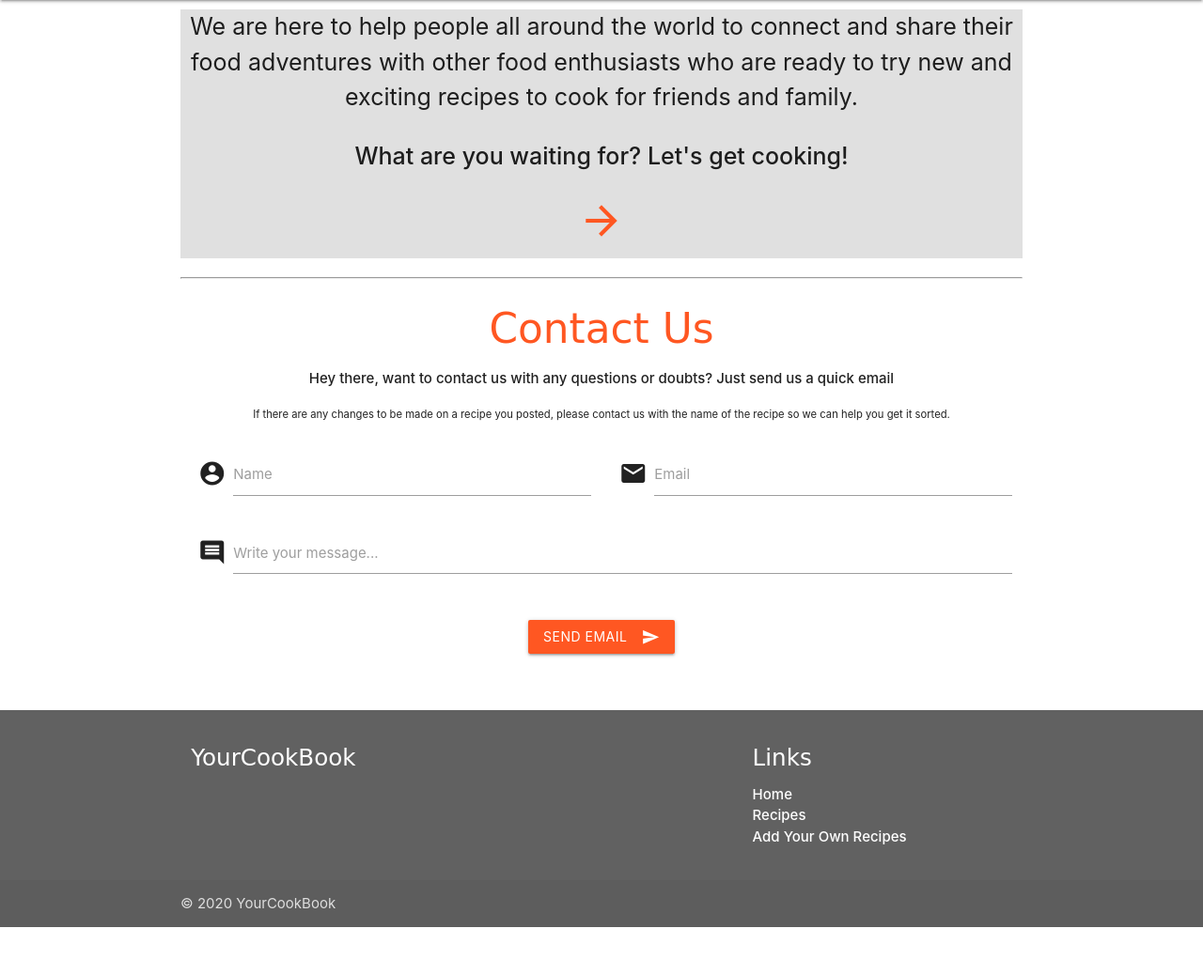
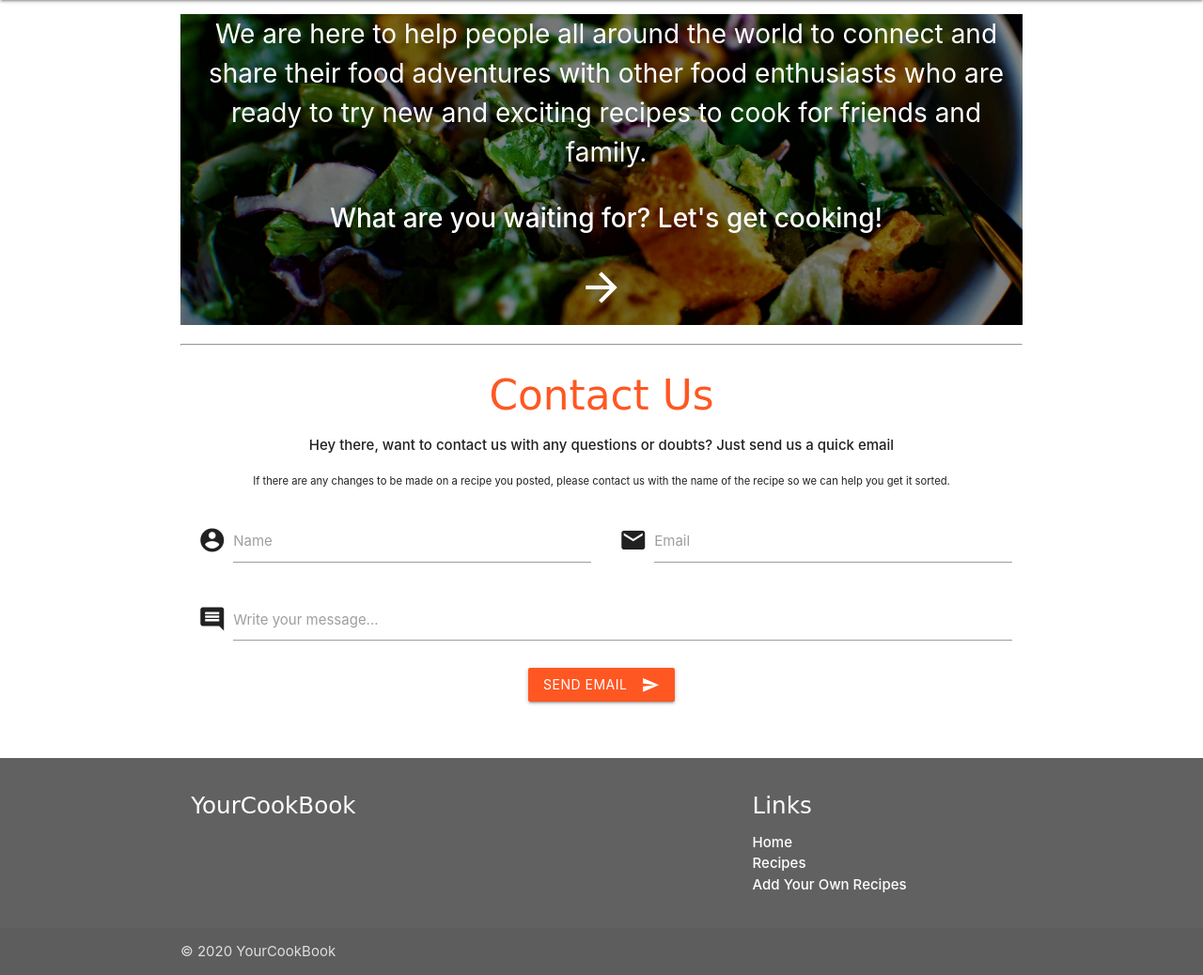
Before and after one commit to LuccaBBombo/recipe_blog, a Flask app: page / in a window 1280 px wide. Shown: the part 64-1102 px from the top of the page at 94% size. Before the commit the page ends 1051 px from the top, so only its background shows below. Run offline with Flask 2, Linux system fonts and the light colour scheme; some libraries are stand-ins or nearby versions; some web fonts are replaced.

Commit message:
added image background to home page

```diff
--- a/static/css/style.css
+++ b/static/css/style.css
@@ -18,16 +18,22 @@
 }
 
 .text_intro{
-    margin-left:10px;
+    margin-left:20px;
     margin-right:10px;
-    margin-top:10px;
-    font-size: 25px;
+    margin-top:15px;
+    font-size: 28px;
+    color: white;
 }
 
 .intro_icon{
     font-size:50px;
-    color: #ff5722;
+    color: white;
     margin-bottom: 15px;
+}
+
+.container-intro{
+    background: url('/static/img/salad.jpg') no-repeat center center fixed;
+    background-size: cover;
 }
 
 /*Recipes----------*/
--- a/static/js/sendEmail.js
+++ b/static/js/sendEmail.js
@@ -1,8 +1,8 @@
 function sendMail(contactForm) {
-    emailjs.sendForm("l", "recipe_blog", {
+    emailjs.send("lucca", "recipe_blog", {
         "from_name": contactForm.name.value,
         "from_email": contactForm.emailaddress.value,
-        "recipe_blog_content": contactForm.recipeblogcontent.value
+        "email_content ": contactForm.email_content.value
     })
     .then(
         function(response) {
@@ -12,5 +12,5 @@ function sendMail(contactForm) {
             console.log("FAILED", error);
         }
     );
-    return false;  // To block from loading a new page
+    return false;  // Blocks from loading a new page
 }
--- a/templates/base.html
+++ b/templates/base.html
@@ -63,6 +63,11 @@
     <script src="https://cdnjs.cloudflare.com/ajax/libs/jquery/3.2.1/jquery.min.js"></script>
     <script src="https://cdnjs.cloudflare.com/ajax/libs/materialize/1.0.0/js/materialize.min.js"></script>
     <script type="text/javascript" src="https://cdn.jsdelivr.net/npm/emailjs-com@2/dist/email.min.js"></script>
+    <script type="text/javascript">
+        (function(){
+            emailjs.init("user_KTSqkGOXAHsYtnSjPAJNT");
+        })();
+    </script>
     <script src="static/js/sendEmail.js"></script>
     <script type="text/javascript">
         $(document).ready(function(){
--- a/templates/home.html
+++ b/templates/home.html
@@ -1,6 +1,6 @@
 {% extends 'base.html' %}
 {% block content %}
-    <div class="row center grey lighten-2">
+    <div class="row center container-intro">
         <p class = "text_intro text_intro_mob">We are here to help people all around the world to connect and share their food adventures
         with other food enthusiasts who are ready to try new and exciting recipes to cook for friends and family.
         </p>
@@ -15,29 +15,26 @@
         <p><strong>Hey there, want to contact us with any questions or doubts? Just send us a quick email</strong></p>
         <p><small>If there are any changes to be made on a recipe you posted, please contact us with the name of the recipe so we can help you get it sorted.</small></p>
         <div class="row col s12">
-            <form id="contactForm" onsubmit="return sendMail(this);" >
+            <form onsubmit="return sendMail(this);">
                 <div class="row">
                     <div class="input-field col s12 m6">
                         <i class="material-icons prefix">account_circle</i>
-                        <input id="from_name" name="name" type="text" class="validate" required>
+                        <input id="name" name="name" type="text" class="validate" required>
                         <label for="from_name">Name</label>
                     </div>
                     <div class="input-field col s12 m6">
                         <i class="material-icons prefix">email</i>
-                        <input id="from_email" name="emailaddress" type="email" class="validate" required>
+                        <input id="emailaddress" name="emailaddress" type="email" class="validate" required>
                         <label for="emailaddress">Email</label>
                     </div>
                     <div class="input-field col s12">
                         <i class="material-icons prefix">comment</i>
-                        <textarea id="recipeblogcontent" name="recipeblogcontent" class="materialize-textarea" required></textarea>
-                        <label for="recipe_blog_content">Write your message...</label>
+                        <textarea id="email_content" name="email_content" class="materialize-textarea" required></textarea>
+                        <label for="email_content">Write your message...</label>
                     </div>
+                        <button class="btn waves-effect waves-light deep-orange" type="submit">Send Email<i class="material-icons right">send</i>
+                        </button>
                 </div>
-                    <div class="row center">
-                        <button class="btn waves-effect waves-light deep-orange" type="submit" name="action">Send Email
-                        <i class="material-icons right">send</i>
-                        </button>
-                    </div>
             </form>
         </div>
     </div>
```
Also changed, not shown: static/img/salad.jpg (added).
